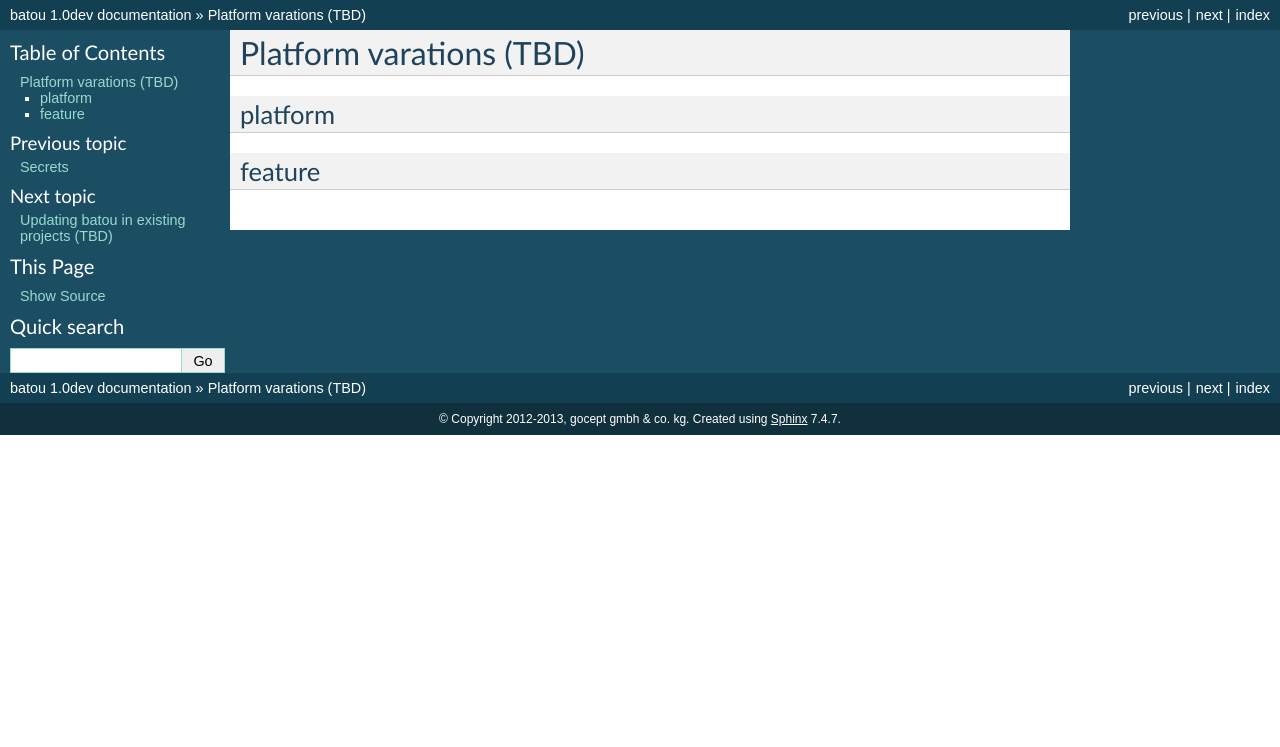
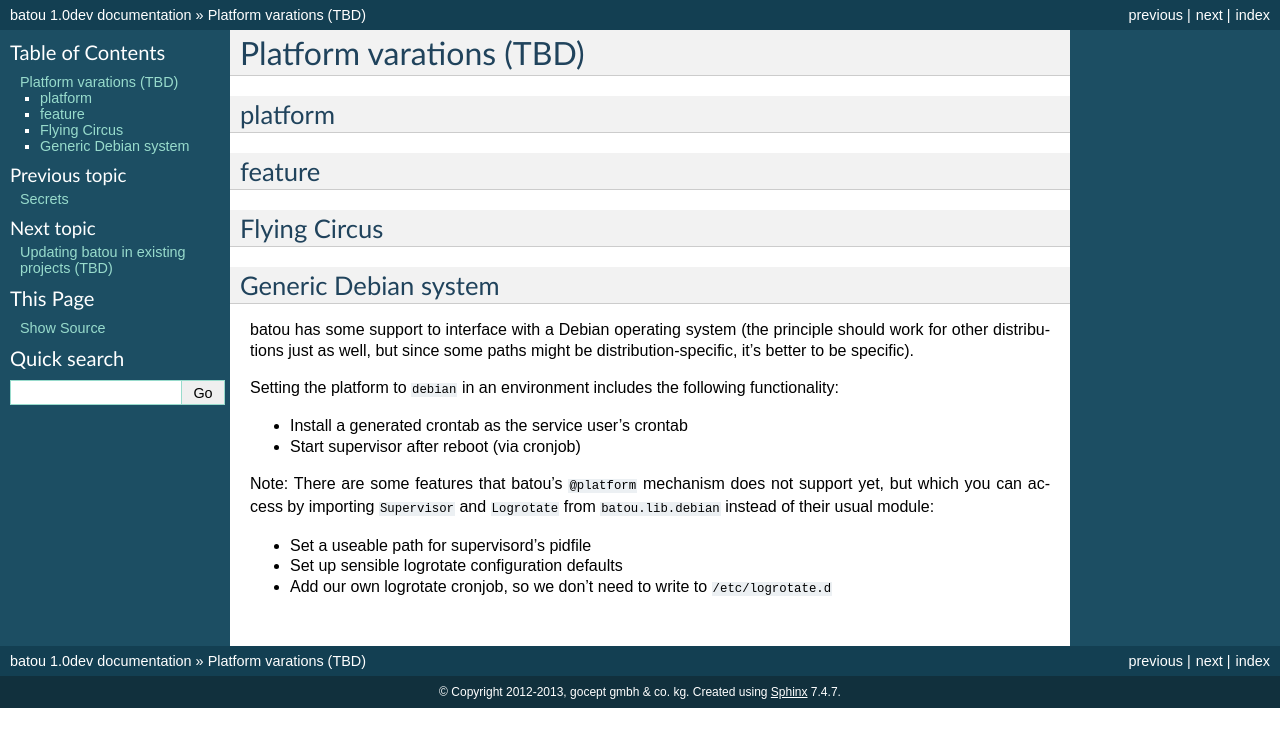
Before and after one commit to flyingcircusio/batou, a Sphinx documentation site: the page built from doc/source/platform.txt, in a window 1280 px wide. Shown: the top 747 px of the page. Built offline with Sphinx 7.4.7, drawn with Linux system fonts in a browser that asks for light colours.

Commit message:
Document platform support for Debian

```diff
--- a/CHANGES.txt
+++ b/CHANGES.txt
@@ -14,6 +14,8 @@
 - #12986: Only try to unbundle if there actually are changes to unbundle.
 
 - Raise an error if a cron job is configured without a timing value.
+
+- Add platform support for Debian (crontab, logrotate, supervisor).
 
 - Added some documentation.
 
--- a/doc/source/platform.txt
+++ b/doc/source/platform.txt
@@ -7,3 +7,30 @@
 
 feature
 -------
+
+
+Flying Circus
+-------------
+
+
+Generic Debian system
+---------------------
+
+batou has some support to interface with a Debian operating system (the
+principle should work for other distributions just as well, but since some
+paths might be distribution-specific, it's better to be specific).
+
+Setting the platform to ``debian`` in an environment includes the following
+functionality:
+
+* Install a generated crontab as the service user's crontab
+* Start supervisor after reboot (via cronjob)
+
+Note: There are some features that batou's ``@platform`` mechanism does not
+support yet, but which you can access by importing ``Supervisor`` and
+``Logrotate`` from ``batou.lib.debian`` instead of their usual module:
+
+* Set a useable path for supervisord's pidfile
+* Set up sensible logrotate configuration defaults
+* Add our own logrotate cronjob, so we don't need to write to
+  ``/etc/logrotate.d``
```
